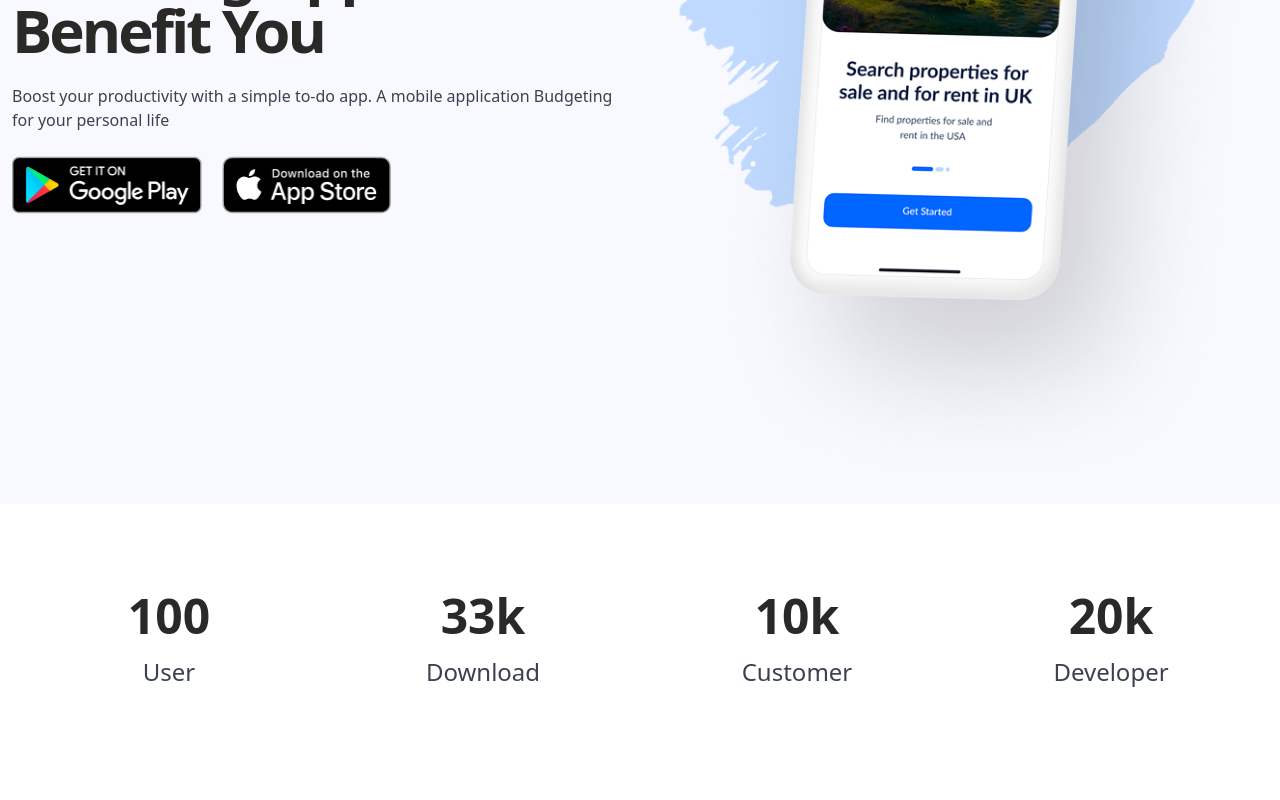
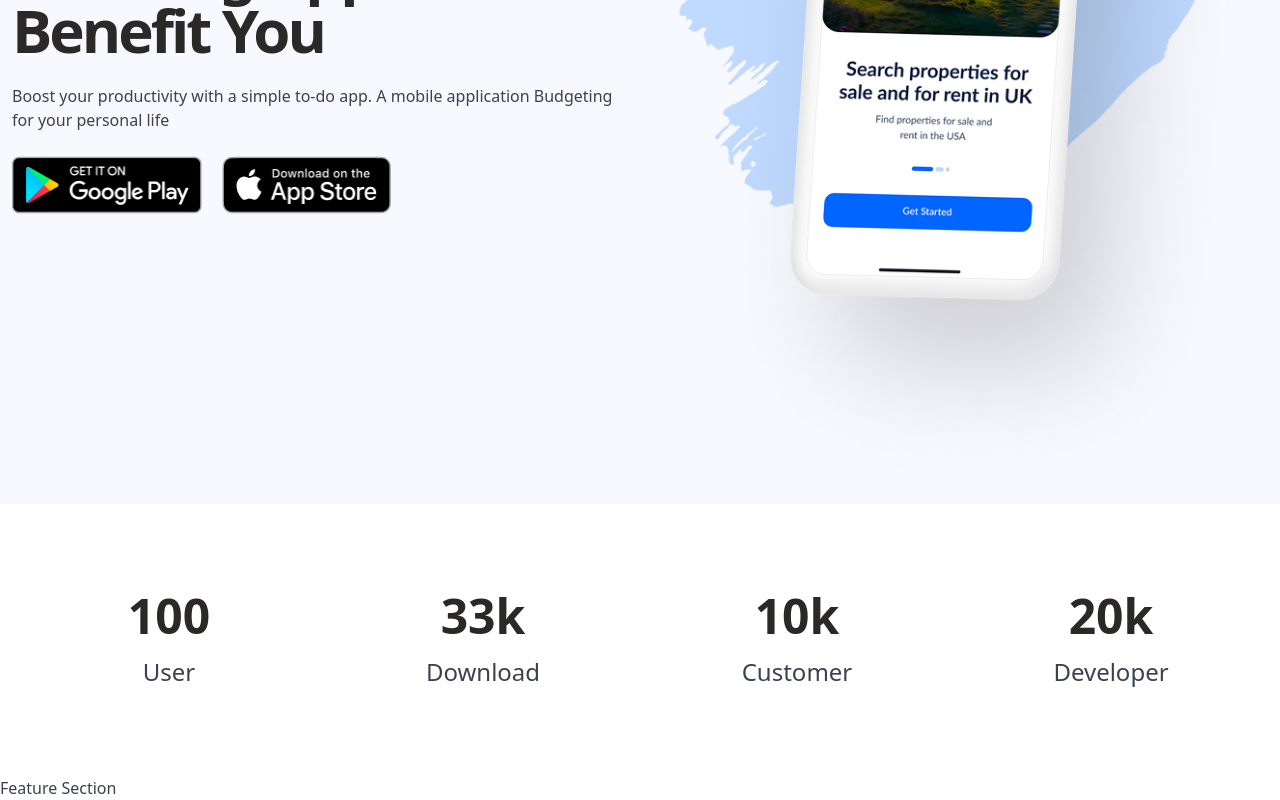
Before and after one commit to alonzojoe/air-app, a React (Vite) app: page / in a window 1280 px wide. Shown: the part 391-1191 px from the top of the page. Before the commit the page ends 1167 px from the top, so only its background shows below. Built offline with nearby package versions, Linux system fonts and the light colour scheme.

Commit message:
create new FeatureSection implement in App.tsx

```diff
--- a/src/App.tsx
+++ b/src/App.tsx
@@ -1,12 +1,15 @@
 import Navbar from "./components/Navbar";
 import HeroSection from "./components/HeroSection";
 import StatsSection from "./components/StatsSection";
+import FeatureSection from "./components/FeatureSection";
+
 const App = () => {
   return (
     <main className="text-base text-secondary antialiased">
       <Navbar />
       <HeroSection />
       <StatsSection />
+      <FeatureSection />
     </main>
   );
 };
--- /dev/null
+++ b/src/components/FeatureSection.tsx
@@ -0,0 +1,5 @@
+const FeatureSection = () => {
+  return <div>Feature Section</div>;
+};
+
+export default FeatureSection;
```
